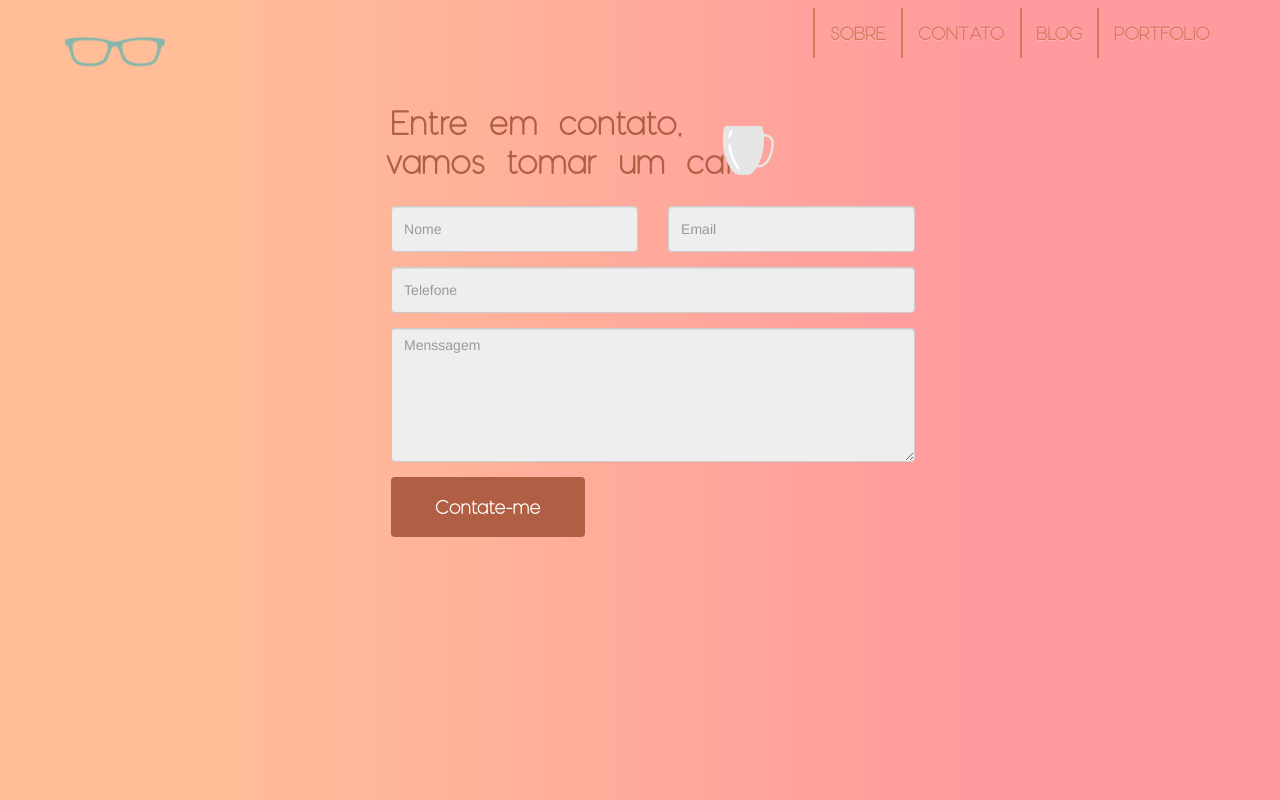
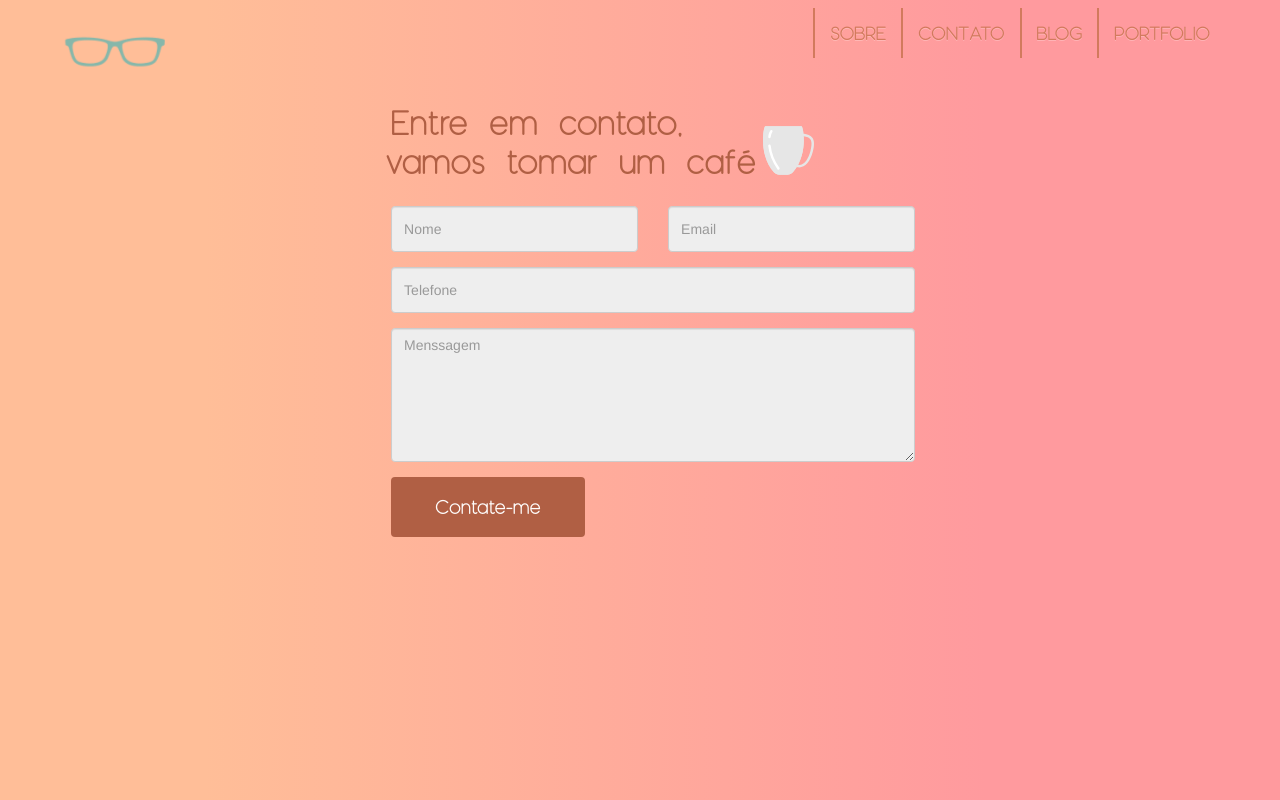
Before and after one commit to jacobsenanaizabel/ana-jacobsen, a React (Create React App) app: page /contact in a window 1280 px wide. Shown: the top 800 px of the page. Built offline with nearby package versions, Linux system fonts and the light colour scheme.

Commit message:
bugfix layout in mobile

```diff
--- a/src/Components/Contact/style/Contact.scss
+++ b/src/Components/Contact/style/Contact.scss
@@ -22,7 +22,7 @@
             }
 
             .coffe-img {
-                left: 54%;
+                left: 57%;
                 width: 9%;
                 height: 50px;
                 position: absolute;
```
